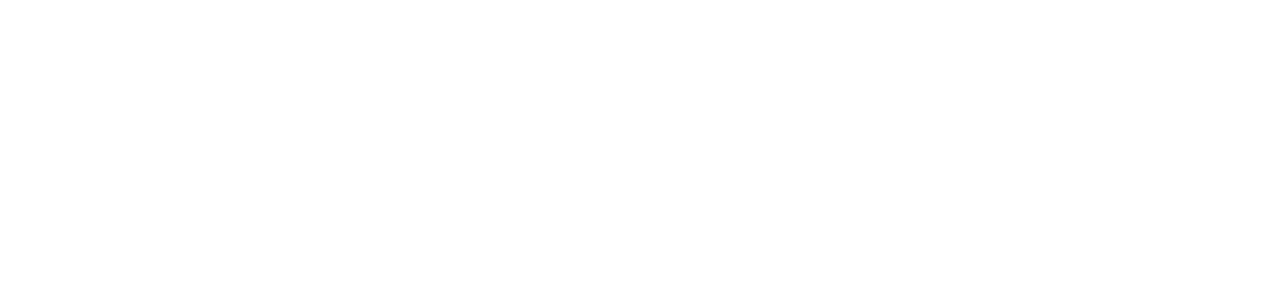
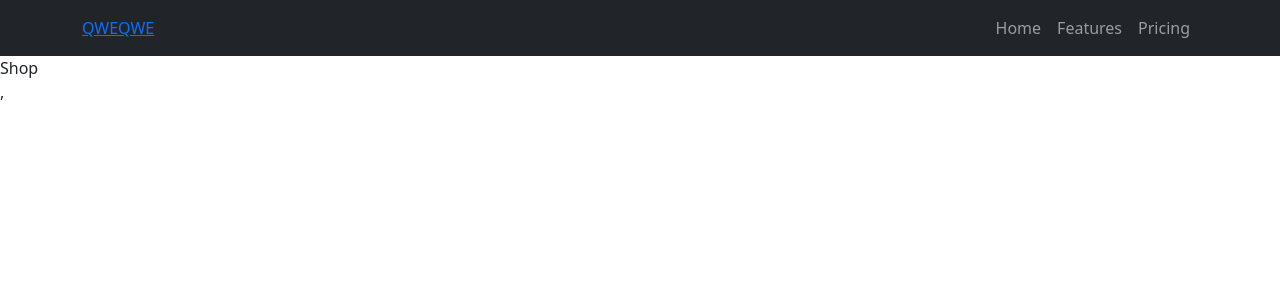
Before and after one commit to BlessedChiIdz/pilo-site, a React (Create React App) app in the folder front/qwe/: page / in a window 1280 px wide. Shown: the top 300 px of the page. Built offline with nearby package versions, Linux system fonts and the light colour scheme.

Commit message:
start of werstka

```diff
--- a/front/qwe/package.json
+++ b/front/qwe/package.json
@@ -6,8 +6,12 @@
     "@testing-library/jest-dom": "^5.16.5",
     "@testing-library/react": "^13.4.0",
     "@testing-library/user-event": "^13.5.0",
+    "bootstrap": "^5.2.1",
+    "mobx": "^6.6.2",
     "react": "^18.2.0",
+    "react-bootstrap": "^2.5.0",
     "react-dom": "^18.2.0",
+    "react-router-dom": "^6.4.1",
     "react-scripts": "5.0.1",
     "web-vitals": "^2.1.4"
   },
--- a/front/qwe/src/App.js
+++ b/front/qwe/src/App.js
@@ -1,9 +1,11 @@
 import React from "react";
 import{BrowserRouter} from 'react-router-dom'
 import AppRouter from "./components/AppRouter";
+import NavBar from "./components/NavBar";
 const App = () =>{
   return(
       <BrowserRouter>
+          <NavBar></NavBar>
           <AppRouter />
       </BrowserRouter>
   );
--- a/front/qwe/src/components/AppRouter.js
+++ b/front/qwe/src/components/AppRouter.js
@@ -1,17 +1,24 @@
-import React from 'react';
-import {Routes, Route ,Redirect} from 'react-router-dom'
+import React, {useContext} from 'react';
+import {Navigate,Routes, Route ,Redirect} from 'react-router-dom'
 import {authRoutes,publicRoutes} from "../routes";
+import {Context} from "../index";
 
 const AppRouter = () => {
-    const isAuth = false
+    const {user} = useContext(Context)
+
+    console.log(user)
     return (
         <Routes>
-            {isAuth===true && authRoutes.map(({path,Component}) =>
-                <Route key={path} path={path} component={Component} exact/>
+            {user.isAuth===true && authRoutes.map(({path,element}) =>
+                <Route key={path} path={path} element={element} exact/>
             )}
-            {publicRoutes.map(({path,Component}) =>
-                <Route key={path} path={path} component={Component} exact/>
+            {publicRoutes.map(({path,element}) =>
+                <Route key={path} path={path} element={element} exact/>
             )}
+            <Route
+                path="*"
+                element={<Navigate to="/" replace />}
+            />
         </Routes>
     );
 };
--- /dev/null
+++ b/front/qwe/src/components/NavBar.js
@@ -0,0 +1,23 @@
+import React, {useContext} from 'react';
+import {Context} from "../index";
+import {Container, Nav, Navbar} from "react-bootstrap";
+import {NavLink} from "react-router-dom";
+import {SHOP_ROUTE} from "../utils/consts";
+
+const NavBar = () => {
+    const  {user} = useContext(Context)
+    return (
+        <Navbar bg="dark" variant="dark">
+            <Container>
+                <NavLink to={SHOP_ROUTE}>QWEQWE</NavLink>
+                <Nav className="ml-auto">
+                    <Nav.Link href="#home">Home</Nav.Link>
+                    <Nav.Link href="#features">Features</Nav.Link>
+                    <Nav.Link href="#pricing">Pricing</Nav.Link>
+                </Nav>
+            </Container>
+        </Navbar>
+    );
+};
+
+export default NavBar;
--- a/front/qwe/src/index.js
+++ b/front/qwe/src/index.js
@@ -1,10 +1,20 @@
-import React from 'react';
+import React, {createContext} from 'react';
 import ReactDOM from 'react-dom/client';
 import App from './App';
+import UserStore from "./store/UserStore"
+import DeviceStore from "./store/DeviceStore";
+
+export const Context = createContext(null)
+
 
 const root = ReactDOM.createRoot(document.getElementById('root'));
 root.render(
   <React.StrictMode>
-    <App />
+      <Context.Provider value={{
+          user: new UserStore(),
+          device: new DeviceStore(),
+      }}>
+          <App />
+      </Context.Provider>,
   </React.StrictMode>
 );
--- a/front/qwe/src/routes.js
+++ b/front/qwe/src/routes.js
@@ -8,29 +8,29 @@
 export const authRoutes = [
     {
         path: ADMIN_ROUTE,
-        Component: Admin
+        element: <Admin/>
     },
     {
         path: BASKET_ROUTE,
-        Component: Basket
+        element: <Basket/>
     },
 ]
 
 export const publicRoutes = [
     {
         path: SHOP_ROUTE,
-        Component: Shop
+        element: <Shop/>
     },
     {
         path: LOGIN_ROUTE,
-        Component: Auth
+        element: <Auth/>
     },
     {
         path: REGISTRATION_ROUTE,
-        Component: Auth
+        element: <Auth/>
     },
     {
         path: DEVICE_ROUTE + '/:id',
-        Component: DevicePage
+        element: <DevicePage/>
     },
 ]
--- /dev/null
+++ b/front/qwe/src/store/DeviceStore.js
@@ -0,0 +1,27 @@
+import {makeAutoObservable} from "mobx";
+
+export default class DeviceStore{
+    constructor() {
+        this._types = [
+            {id:1,name:"Brus"},
+            {id:2, name:"Cherepica"}
+        ]
+        this._device=[
+            {id: 9, name: "ttest 12", price: 1000, img: "a16f5bfa-c59a-4471-9254-e954c55d9a0a.jpg",typeId: 2}
+        ]
+        makeAutoObservable(this)
+    }
+    setTypes(types){
+        this._types=types
+    }
+    setDevices(devices){
+        this._device = devices
+    }
+
+    get types(){
+        return this._types
+    }
+    get devices(){
+        return this._device
+    }
+}
--- /dev/null
+++ b/front/qwe/src/store/UserStore.js
@@ -0,0 +1,22 @@
+import {makeAutoObservable} from "mobx";
+
+export default class userStore{
+    constructor() {
+        this._isAuth=false
+        this._user = {}
+        makeAutoObservable(this)
+    }
+    setIsAuth(bool){
+        this._isAuth=bool
+    }
+    setUser(user){
+        this._user = user
+    }
+
+    get isAuth(){
+        return this._isAuth
+    }
+    get user(){
+        return this._user
+    }
+}
```
Also changed, not shown: 1 other file (tests, documents, lock files or other folders).
